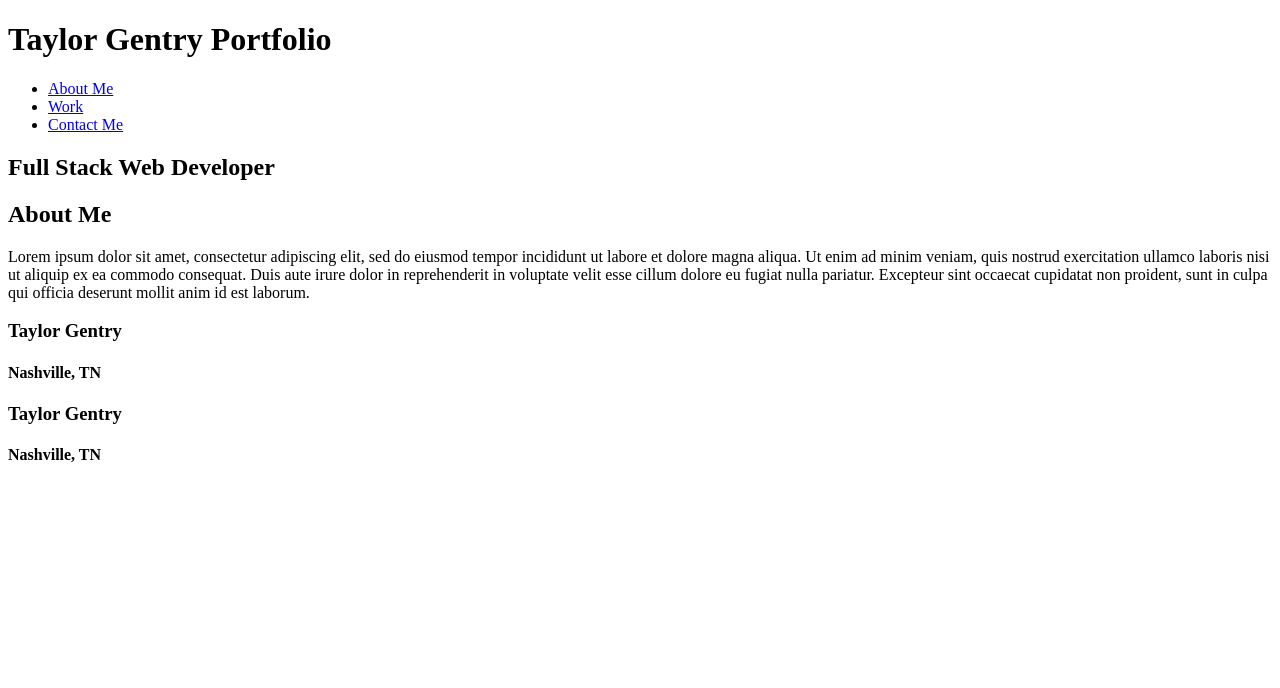
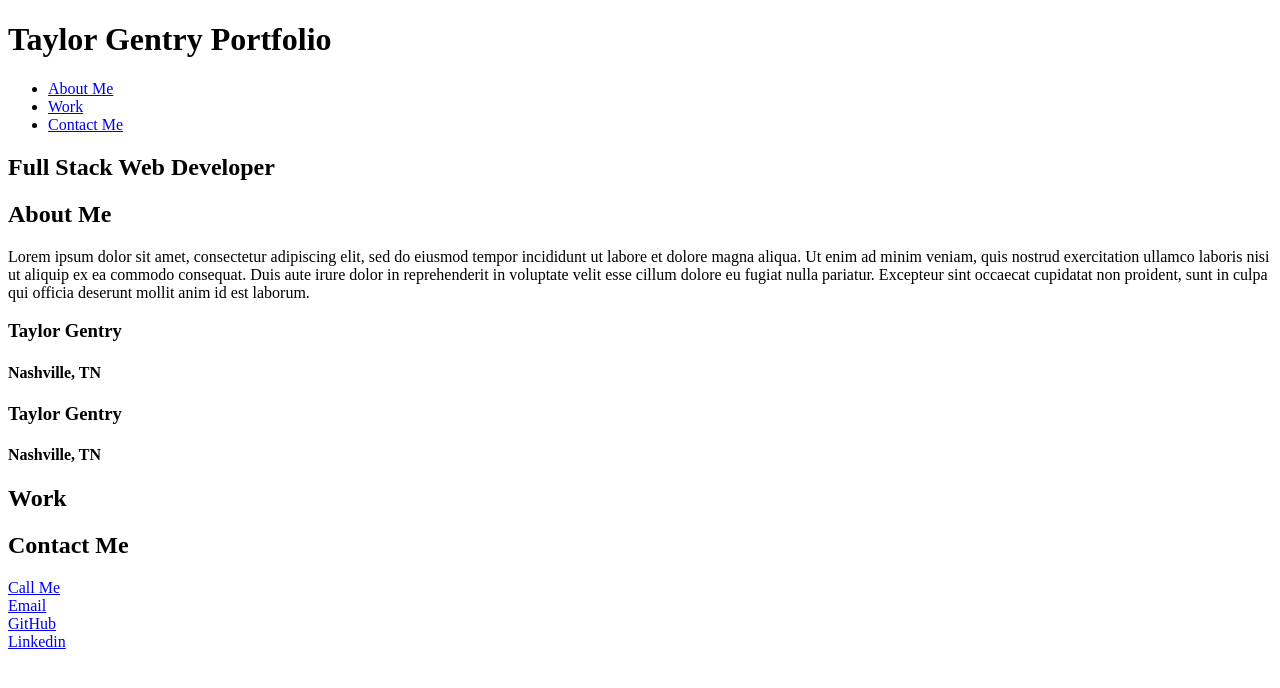
Before and after one commit to tpgent01/gentry-portfolio, a plain HTML site: page index.html in a window 1280 px wide. Drawn offline with Linux system fonts and the light colour scheme; files that its build step writes are made by us from their sources.

Commit message:
added contact links

```diff
--- a/index.html
+++ b/index.html
@@ -27,6 +27,7 @@
     </header>
     <!-- Navigation End -->
 
+
     <!-- Hero Section Start-->
     <section class="hero">
         <div class="hero-text">
@@ -34,6 +35,7 @@
         </div>
     </section>
     <!-- Hero Section End -->
+
 
     <!-- About Me Section Start -->
     <section id="about-me">
@@ -64,15 +66,36 @@
     </section>
     <!-- About Me Section End -->
 
+
     <!-- Work Section Start-->
     <section id="work">
+        <h2 class="section-title primary-border">
+            Work
+        </h2>
 
     </section>
     <!-- Work Section End-->
 
+
     <!-- Contact Me Section Start -->
-    <section id="contact-me">
-
+    <section id="contact-me" class="contact">
+    <div class="flex-row">
+        <h2 class="section-title primary-border">
+            Contact Me
+        </h2>
+        <div class="phone">
+            <a href="tel:5023520421">Call Me</a>
+        </div>
+        <div class="email">
+            <a href="mailto:tpgent01@outlook.com">Email</a>
+        </div>
+        <div class="github">
+            <a href="https://github.com/tpgent01">GitHub</a>
+        </div>
+        <div class="linkedin">
+            <a href="https://www.linkedin.com/in/taylorgentry/">Linkedin</a>
+        </div>
+    </div>
     </section>
     <!-- Contact Me Section End -->
 
```
